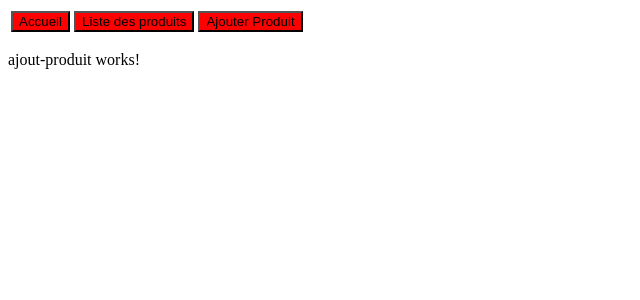
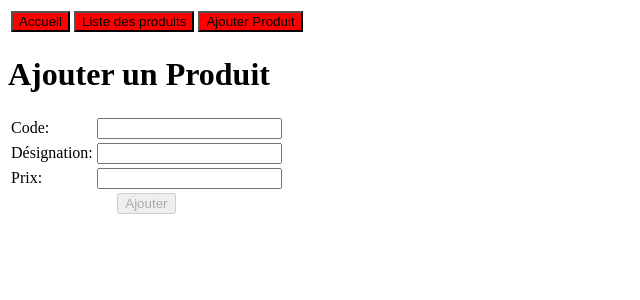
Before and after one commit to hadilbj/gestion-produits, an Angular app: page /ajouterProduit in a window 1280 px wide. Shown: the top 300 px of the page, without its empty margins (0-640 px from the left). Built offline with nearby package versions, Linux system fonts and the light colour scheme.

Commit message:
ajouter produit, service

```diff
--- a/data/db.json
+++ b/data/db.json
@@ -2,7 +2,7 @@
   "produits": [
     {
       "id": 1,
-      "code": "x12",
+      "code": "x13",
       "designation": "Panier plastique",
       "prix": 20
     },
@@ -23,6 +23,12 @@
       "code": "z45",
       "designation": "Ordinateur",
       "prix": 2500
+    },
+    {
+      "id": 5,
+      "code": "k4",
+      "designation": "chaise",
+      "prix": "50"
     }
   ]
 }
--- a/src/app/ajout-produit/ajout-produit.component.html
+++ b/src/app/ajout-produit/ajout-produit.component.html
@@ -1 +1,25 @@
-<p>ajout-produit works!</p>
+
+<div>
+    <h1>Ajouter un Produit</h1>
+    <form #produitForm="ngForm" (ngSubmit)="ajouterProduit(produitForm.value)">
+      <table>
+        <tr>
+          <td>Code:</td>
+          <td><input type="text" name="code" ngModel required /></td>
+        </tr>
+        <tr>
+          <td>Désignation:</td>
+          <td><input type="text" name="designation" ngModel required /></td>
+        </tr>
+        <tr>
+          <td>Prix:</td>
+          <td><input type="text" name="prix" ngModel required /></td>
+        </tr>
+        <tr>
+          <td colspan="2" style="text-align: center;">
+            <input type="submit" value="Ajouter" [disabled]="!produitForm.form.valid" />
+          </td>
+        </tr>
+      </table>
+    </form>
+  </div>
--- a/src/app/ajout-produit/ajout-produit.component.ts
+++ b/src/app/ajout-produit/ajout-produit.component.ts
@@ -1,10 +1,31 @@
-import { Component } from '@angular/core';
+import { Component, OnInit } from '@angular/core';
+import { Produit } from '../model/produit'; // Importez la classe Produit depuis le chemin correct
+import { ProduitsService } from '../services/produits.service'; // Importez le service ProduitsService depuis le chemin correct
 
 @Component({
   selector: 'app-ajout-produit',
   templateUrl: './ajout-produit.component.html',
   styleUrls: ['./ajout-produit.component.css']
 })
-export class AjoutProduitComponent {
+export class AjoutProduitComponent implements OnInit {
 
+  constructor(private produitsService: ProduitsService) {}
+
+  ngOnInit(): void {
+    // Message affiché au moment de l'affichage du composant
+    console.log("Initialisation du composant: Ajouter un nouveau produit");
+  }
+
+  ajouterProduit(nouveauProduit: Produit) {
+    this.produitsService.addProduit(nouveauProduit).subscribe({
+      next: addProduit => {
+        console.log("Succès POST", addProduit);
+        // Ajoutez ici le code nécessaire pour traiter le succès de l'ajout du produit
+      },
+      error: err => {
+        console.log("Erreur POST", err);
+        // Ajoutez ici le code nécessaire pour traiter l'erreur lors de l'ajout du produit
+      }
+    });
+  }
 }
--- a/src/app/produits/produits.component.html
+++ b/src/app/produits/produits.component.html
@@ -21,7 +21,7 @@
         <tr>
           <td colspan="2" style="text-align: center;">
             <input type="submit" value="Valider" [disabled]="!produitForm.form.valid" />
-            <button (click)="effacerSaisie">Effacer</button>
+            <button (click)="effacerSaisie()">Effacer</button>
           </td>
         </tr>
       </table>
--- a/src/app/produits/produits.component.ts
+++ b/src/app/produits/produits.component.ts
@@ -3,7 +3,7 @@
 import { Component, OnInit } from '@angular/core';
 import { Produit } from '../model/produit';
 import { NgForm } from '@angular/forms';
-import { HttpClient } from '@angular/common/http';
+import { ProduitsService } from '../services/produits.service';
 
 
 
@@ -14,23 +14,34 @@ import { HttpClient } from '@angular/common/http';
 })
 export class ProduitsComponent implements OnInit{
 
-  constructor(private http :HttpClient)
+  constructor(private produitsService :ProduitsService)
   {
 
   }
 
-  ngOnInit(): void {
+  ngOnInit(): void
+  {
+    //Message affiché au moment de l'affichage du composant
     console.log("Initialisation du composant: Récupérer la liste des produits");
+    //charger les données
+    this.consulterProduits();
+  }
 
-      this.http.get<Array<Produit>> ("http://localhost:9999/produits")
+  consulterProduits()
+  {
+    console.log("Récupérer la liste des produits");
+    //Appeler la méthode 'getProduits' du service pour récupérer les données du JSON
+    this.produitsService.getProduits()
     .subscribe(
       {
-          next: data=>{
-            console.log("Succès Get");
+        //En cas de succès
+        next: data=> {
+          console.log("Succès GET", data);
           this.produits=data;
         },
-          error: err=>{
-            console.log("Erreur Get");
+        //En cas d'erreur
+        error: err=> {
+          console.log("Erreur GET");
         }
       }
     )
@@ -57,100 +68,41 @@ export class ProduitsComponent implements OnInit{
     }
 
     supprimerProduit(p: Produit) {
-    // Afficher une boîte de dialogue pour confirmer la suppression
-    let reponse: boolean = confirm("Voulez-vous supprimer le produit : " + p.designation + " ?");
-    if (reponse == true) {
-      console.log("Suppression confirmée...");
-      // Chercher l'indice du produit à supprimer
-      let index: number = this.produits.indexOf(p);
-      console.log("Indice du produit à supprimer : " + index);
+      this.produitsService.deleteProduit(p.id).subscribe({
+        next: () => {
+          console.log("Succès DELETE", p);
+          const index = this.produits.indexOf(p);
           if (index !== -1) {
-        // Supprimer le produit référencé
             this.produits.splice(index, 1);
           }
+        },
+        error: err => {
+          console.log("Erreur DELETE", err);
+        }
+      });
+    }
+  validerFormulaire(form: NgForm) {
+    if (form.value.id !== undefined) {
+      console.log("id non vide...");
+      this.produitsService.updateProduit(form.value.id, form.value).subscribe({
+        next: updatedProduit => {
+          console.log("Succès PUT", updatedProduit);
+          const index = this.produits.findIndex(p => p.id === form.value.id);
+          if (index !== -1) {
+            this.produits[index] = form.value;
+          }
+        },
+        error: err => {
+          console.log("Erreur PUT", err);
+        }
+      });
     } else {
-      console.log("Suppression annulée...");
+      console.log("id vide...");
+      // Ajoutez le code nécessaire pour l'ajout d'un nouveau produit
     }
   }
-  validerFormulaire(form: NgForm) {
-    console.log(form.value);
-    //this.produits.push(this.produitCourant);
-    if (form.value.id != undefined)
-    {
-      console.log("id non vide ...");
-      //flag pour distinguer entre le mode AJOUT et le mode EDIT
-      let nouveau:boolean=true;
-      let index=0;
-      do{
-        let p=this.produits[index];
-        console.log(
-          p.code + ' : ' + p.designation + ': ' + p.prix);
 
-          if (p.id==form.value.id)
-          {
-            //rendre le mode à EDIT
-            nouveau=false;
-            console.log('ancien');
 
-            let reponse:boolean = confirm("Produit existant. Confirmez vous la mise à jour de :"+p.designation+" ?");
-            if (reponse==true)
-            {
-              //mettre à jour dans le BackEnd
-              this.http.put<Array<Produit>> ("http://localhost:9999/produits/"+ form.value.id, form.value)
-              .subscribe(
-                {
-                  next: updatedProduit=>{
-                    console.log("Succès PUT");
-                    //mettre à jour le produit aussi dans le tableau "produits" (FrontEnd)
-                    p.code=form.value.code;
-                    p.designation=form.value.designation;
-                    p.prix=form.value.prix;
-                    console.log('Mise à jour du produit:' +p.designation);
-                  },
-                  error: err=> {
-                    console.log("Erreur PUT");
-                  }
-                }
-              )
-            }
-            else
-            {
-              console.log("Mise à jour annulée");
-            }
-            //Arrêter la boucle
-            return;
-          }
-          else{
-            //continuer à boucler
-            index++;
-          }
-      }
-      while(nouveau && index<this.produits.length);
-      //en cas d'ajout
-      if (nouveau)
-      {
-        console.log('nouveau');
-        this.produits.push(form.value);
-        console.log("Ajout d'un nouveau produit:"+form.value.designation);
-      }
-    }
-    else
-    {
-      console.log("id vide...");
-    }
-  }
-  ajouterProduit(nouveauProduit: Produit) {
-    // Vérifier si un produit avec le même ID existe déjà
-    const produitExistant = this.produits.find((produit) => produit.id === nouveauProduit.id);
-
-    // Si un produit avec le même ID existe, empêcher l'ajout
-    if (produitExistant) {
-      console.log("Le produit avec l'ID " + nouveauProduit.id + " existe déjà. Ajout annulé.");
-    } else {
-      // Sinon, ajouter le nouveau produit à la liste
-      this.produits.push(nouveauProduit);
-    }
-  }
   effacerSaisie() {
     this.produitCourant = new Produit(); // Réinitialise le produitCourant
   }
--- /dev/null
+++ b/src/app/services/produits.service.ts
@@ -0,0 +1,36 @@
+import { HttpClient } from '@angular/common/http';
+import { Injectable } from '@angular/core';
+import { Observable } from 'rxjs';
+import { Produit } from '../model/produit';
+
+@Injectable({
+  providedIn: 'root'
+})
+export class ProduitsService {
+
+  // Url du service web de gestion de produits
+  // commune pour toutes les méthodes
+  urlHote="http://localhost:9999/produits/";
+
+  constructor(private http : HttpClient) { }
+
+  getProduits() :Observable<Array<Produit>>
+  {
+    return this.http.get<Array<Produit>> (this.urlHote);
+  }
+
+  deleteProduit(idP: number|undefined)
+  {
+    return this.http.delete (this.urlHote+idP);
+  }
+
+  addProduit(nouveau: Produit)
+  {
+    return this.http.post<Array<Produit>> (this.urlHote,nouveau);
+  }
+
+  updateProduit(idP: number | undefined, nouveau: Produit)
+  {
+    return this.http.put(this.urlHote+idP,nouveau);
+  }
+}
```
Also changed, not shown: 1 other file (tests, documents, lock files or other folders). Lines whose indentation alone changed are shown as unchanged.
